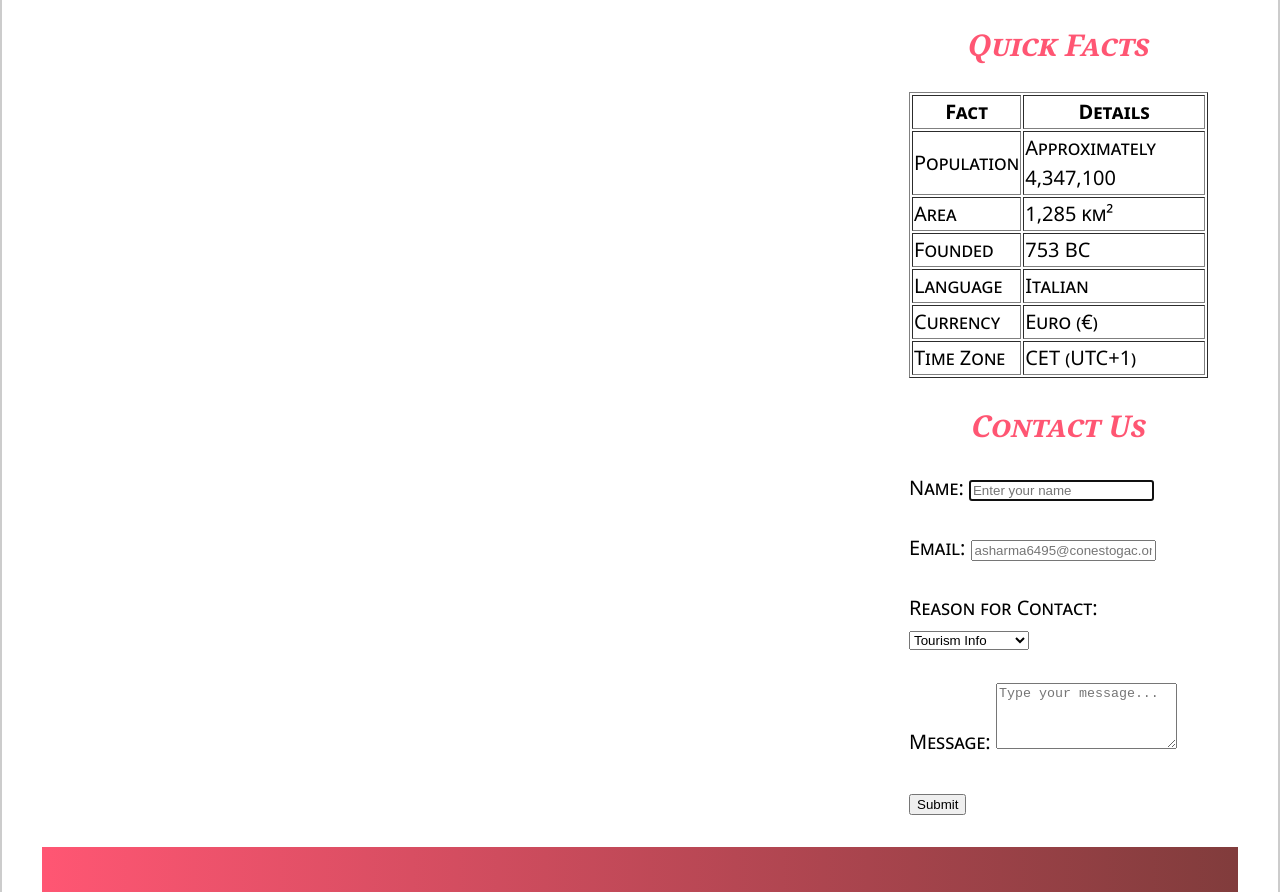
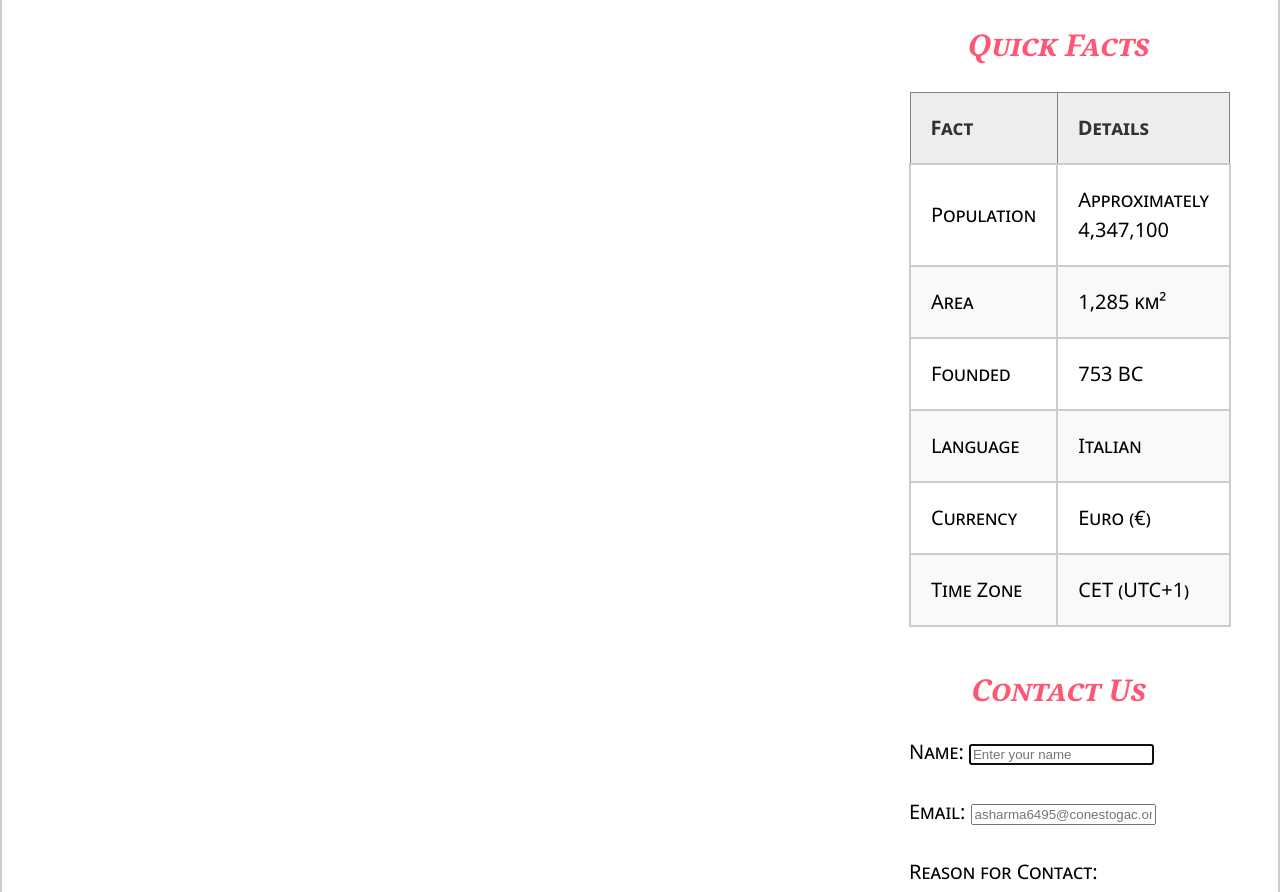
Before and after one commit to asharma6495/famous-city, a plain HTML site: page index.html in a window 1280 px wide. Shown: the part 2370-3262 px from the top of the page. Drawn offline with Linux system fonts and the light colour scheme.

Commit message:
Add styles for table, th, and td elements, including hover effects and alternate row highlighting in styles.css

```diff
--- a/css/styles.css
+++ b/css/styles.css
@@ -152,3 +152,36 @@ a:active {
     /* Change the color of active links */
     color: red;
 }
+
+table {
+    /* Set the table width to 100% and collapse  borders */
+    width: 100%;
+    border-collapse: collapse;
+    /* set bottom margin  */
+    margin-bottom: 2rem;
+}
+
+th {
+    /* text align to align text to left  */
+    text-align: left;
+    font-weight: bold;
+    font-variant: small-caps;
+    background-color: #eeeeee;
+    color: #333333;
+    padding: 1rem;
+}
+
+td {
+    padding: 1rem;
+    border: 0.1rem solid #cccccc;
+}
+
+/* using :nth-child() pseudo-class to highlight alternate rows */
+tbody tr:nth-child(even) {
+    background-color: #f9f9f9;
+}
+
+/* using :hover pseudo-class to highlight hovered rows */
+tbody tr:hover {
+    background-color: #e6e6e6;
+}
```
